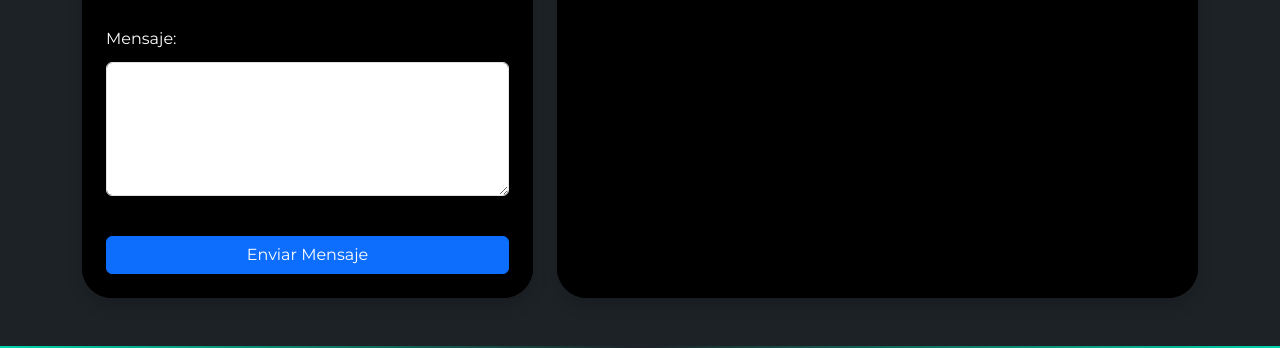
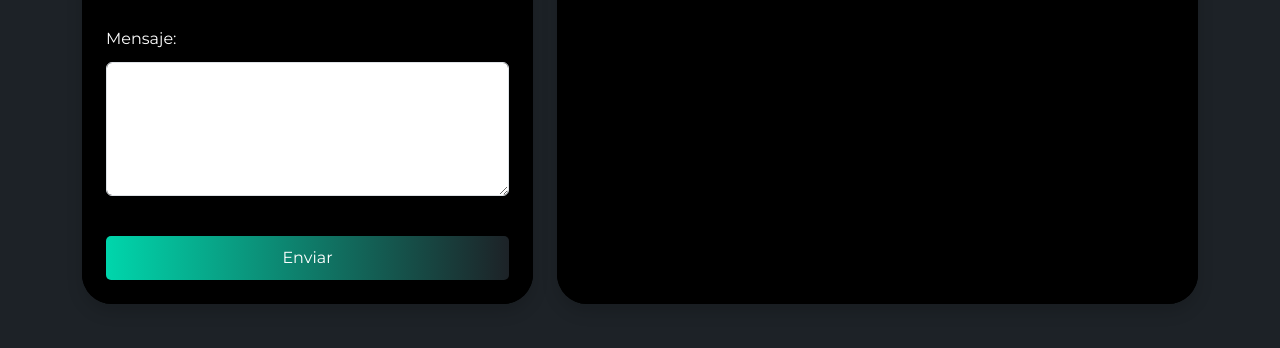
Before and after one commit to Equipo-Quijda/Proyecto-Integrador-Mictl-n, a website: page contact.html in a window 1280 px wide. Shown: the part 1245-1593 px from the top of the page. Drawn offline with nearby package versions, Linux system fonts and the light colour scheme.

Commit message:
Cambios menores en color del boton y agregamos el readme actualizado

```diff
--- a/contact.html
+++ b/contact.html
@@ -120,7 +120,7 @@
               </div>
 
               <div class="d-grid">
-                <button type="submit" class="btn btn-primary">Enviar Mensaje</button>
+                <button id="boton-enviar-contacto" type="submit" class="btn btn-primary">Enviar</button>
               </div>
             </form>
           </div>
--- a/style.css
+++ b/style.css
@@ -203,6 +203,21 @@ body {
   border-radius: 3px;
 }
 
+#boton-enviar-contacto{
+  background: linear-gradient(to right, #00d6ac, #1d2227);
+  border: none;
+  border-radius: 5px;
+  padding: 10px 20px;
+  font-size: 16px;
+  cursor: pointer;
+  transform: background 1s ease;
+}
+
+#boton-enviar-contacto:hover{
+  background: linear-gradient(to right, #1d2227, #00d6ac);
+  transform: background 1s ease;
+}
+
 .description {
   font-size: 16px;
   margin-top: 15px;
```
